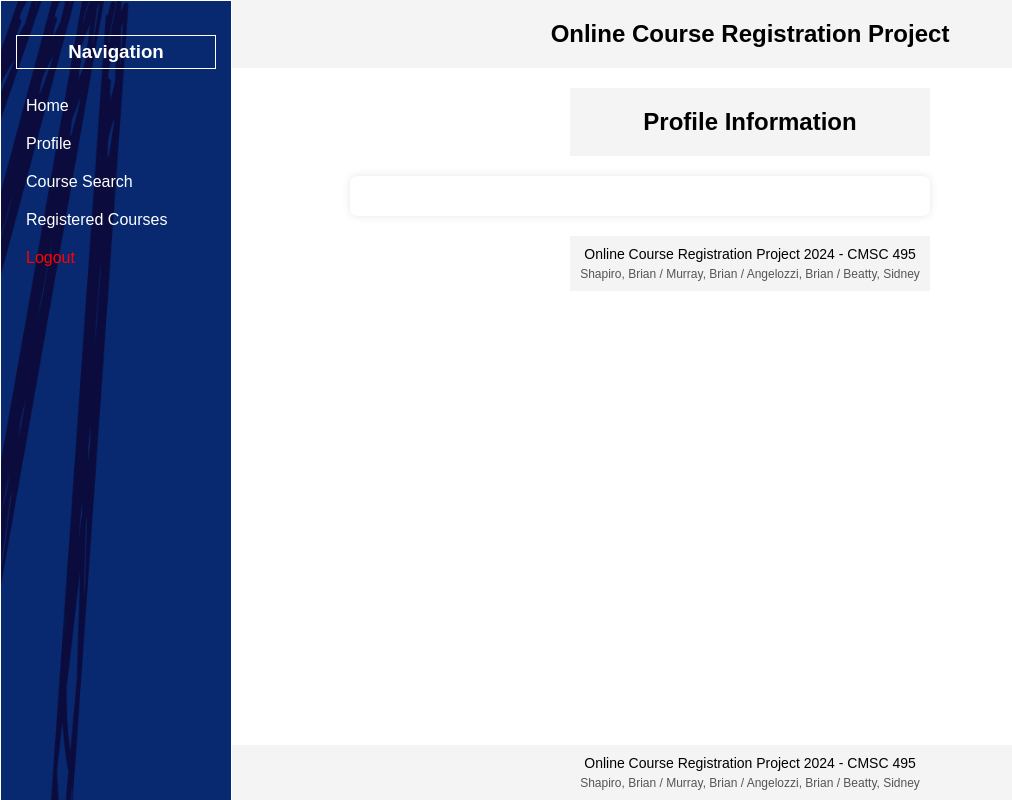
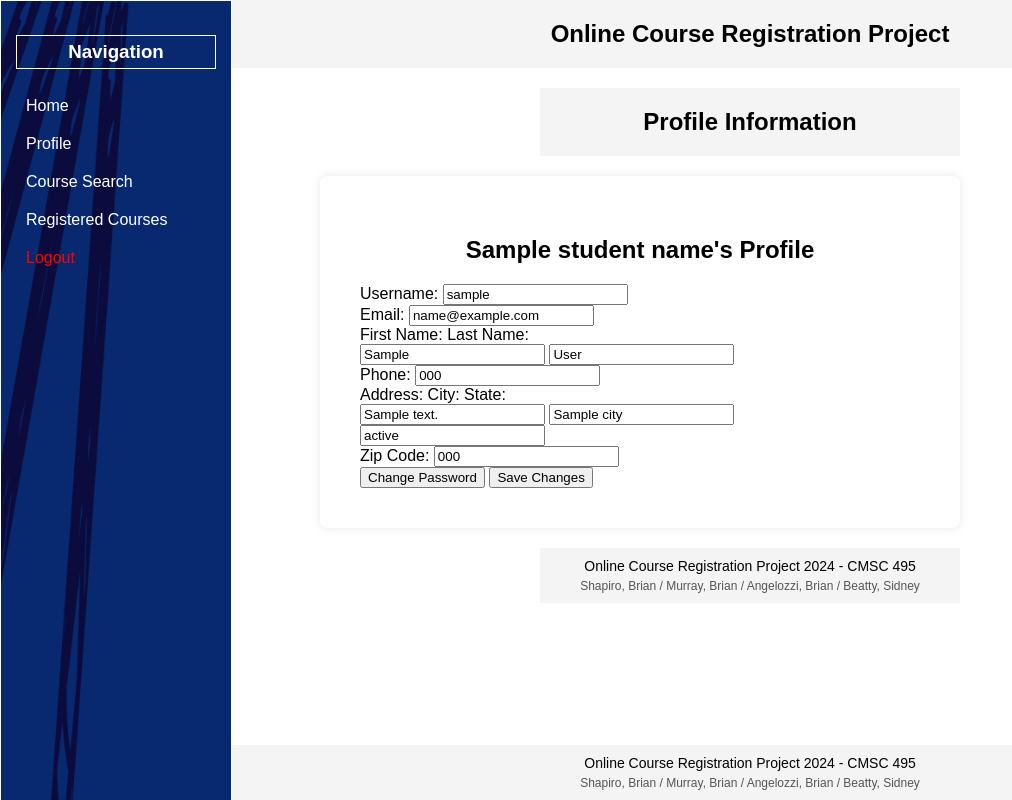
Before and after one commit to shapirobd/course_registration, a Flask app: template templates/profile.html in a window 1280 px wide. Shown: the whole page, without its empty margins (0-1012 px from the left). Run offline with Flask 3, Linux system fonts and the light colour scheme; the template is opened without the code that fills it: most values are stand-ins (such as "Sample title", 1, 10 or a date in 2020); parts of the project's set-up code (start-up, migrations or seed data) failed here and were passed over.

Commit message:
Update profile_layout.html

```diff
--- a/templates/profile_layout.html
+++ b/templates/profile_layout.html
@@ -53,7 +53,65 @@
 </header>
 
 <div class="container">
-    {% block content %}{% endblock %}
+    {% block content %}
+    <div class="main-content" style="display: flex; flex-direction: column; align-items: center;">
+    <h2>{{ student_name }}'s Profile</h2>
+
+    <form method="POST" action="/update_profile" style="width: 100%; max-width: 600px;">
+        <!-- Username (locked/uneditable) -->
+        <div class="field-pair">
+            <label for="username">Username:</label>
+            <input type="text" id="username" name="username" value="{{ username }}" readonly>
+        </div>
+
+        <!-- Email -->
+        <div class="field-pair">
+            <label for="email">Email:</label>
+            <input type="email" id="email" name="email" value="{{ email }}" required>
+        </div>
+
+        <!-- First Name and Last Name -->
+        <div class="field-pair">
+            <label for="first_name">First Name:</label>
+            <label for="last_name">Last Name:</label>
+        </div>
+        <div class="field-pair">
+            <input type="text" id="first_name" name="first_name" value="{{ first_name }}" required>
+            <input type="text" id="last_name" name="last_name" value="{{ last_name }}" required>
+        </div>
+
+        <!-- Phone -->
+        <div class="field-single">
+            <label for="phone">Phone:</label>
+            <input type="text" id="phone" name="phone" value="{{ phone }}">
+        </div>
+
+        <!-- Address, City, State -->
+        <div class="field-group">
+            <label for="address">Address:</label>
+            <label for="city">City:</label>
+            <label for="state">State:</label>
+        </div>
+        <div class="field-group">
+            <input type="text" id="address" name="address" value="{{ address }}">
+            <input type="text" id="city" name="city" value="{{ city }}">
+            <input type="text" id="state" name="state" value="{{ state }}">
+        </div>
+
+        <!-- Zip Code -->
+        <div class="field-single">
+            <label for="zip_code">Zip Code:</label>
+            <input type="text" id="zip_code" name="zip_code" value="{{ zip_code }}">
+        </div>
+
+        <!-- Change Password -->
+        <button type="button" onclick="window.location.href='/change_password';" class="profile-btn">Change Password</button>
+
+        <!-- Save Changes Button -->
+        <button type="submit" class="profile-btn">Save Changes</button>
+    </form>
+    </div>
+    {% endblock %}
 </div>
 
 <footer>
```
